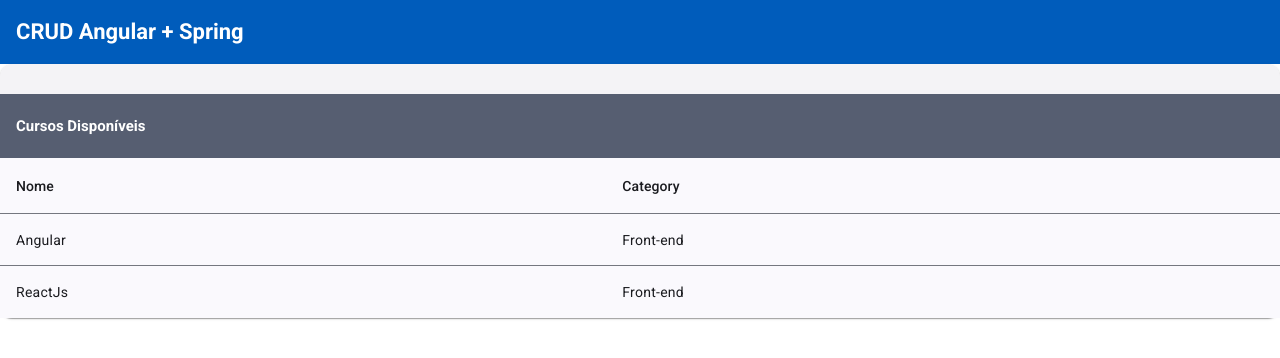
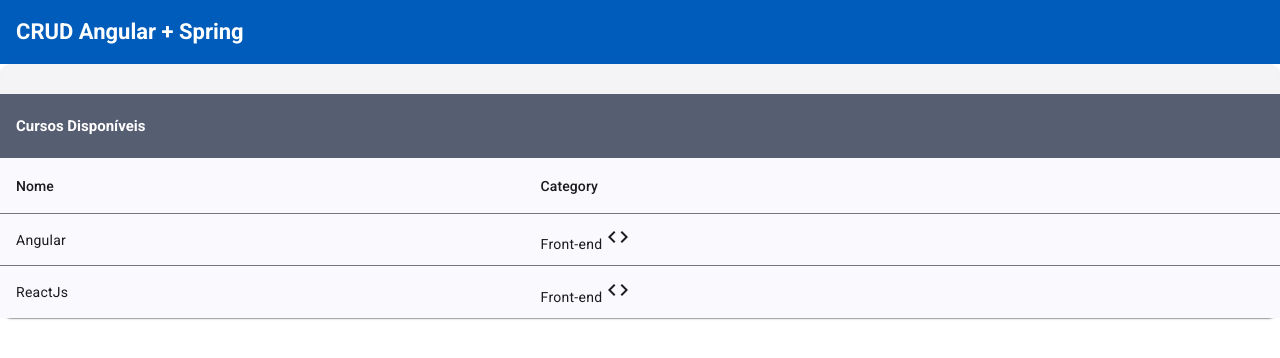
Before and after one commit to caiocvo/angular-crud-loiane, an Angular app in the folder crud-angular/: page /courses in a window 1280 px wide. Shown: the top 358 px of the page. Built offline with nearby package versions, Linux system fonts and the light colour scheme.

Commit message:
adicionando icones com pipe

```diff
--- a/crud-angular/src/app/courses/courses/courses.html
+++ b/crud-angular/src/app/courses/courses/courses.html
@@ -18,7 +18,12 @@
       <!-- Category Column -->
       <ng-container matColumnDef="category">
         <th mat-header-cell *matHeaderCellDef>Category</th>
-        <td mat-cell *matCellDef="let element">{{ element.category }}</td>
+        <td mat-cell *matCellDef="let element">
+          {{ element.category }}
+          <mat-icon aria-hidden="false" aria-label="Categoria do curso">{{
+            element.category | category
+          }}</mat-icon>
+        </td>
       </ng-container>
 
       <tr mat-header-row *matHeaderRowDef="displayedColumns"></tr>
--- /dev/null
+++ b/crud-angular/src/app/shared/pipes/category-pipe.ts
@@ -0,0 +1,16 @@
+import { Pipe, PipeTransform } from '@angular/core';
+
+@Pipe({
+  name: 'category',
+})
+export class CategoryPipe implements PipeTransform {
+  transform(value: string): string {
+    switch (value) {
+      case 'front-end':
+        return 'code';
+      case 'back-end':
+        return 'computer';
+    }
+    return 'code';
+  }
+}
--- a/crud-angular/src/app/shared/shared-module.ts
+++ b/crud-angular/src/app/shared/shared-module.ts
@@ -2,9 +2,10 @@ import { NgModule } from '@angular/core';
 import { CommonModule } from '@angular/common';
 import { ErrorDialog } from './components/error-dialog/error-dialog';
 import { AppMaterialModule } from './app-material/app-material-module';
+import { CategoryPipe } from './pipes/category-pipe';
 @NgModule({
   declarations: [ErrorDialog], //Só componentes
-  imports: [CommonModule, AppMaterialModule], //Módulos no import
-  exports: [ErrorDialog],
+  imports: [CommonModule, AppMaterialModule, CategoryPipe], //Módulos no import
+  exports: [ErrorDialog, CategoryPipe],
 })
 export class SharedModule {}
```
Also changed, not shown: 1 other file (tests, documents, lock files or other folders).
